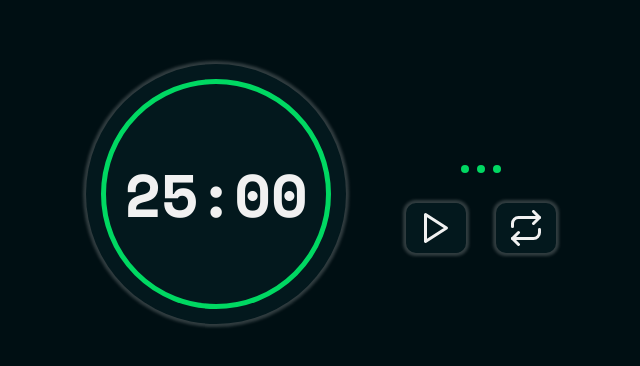
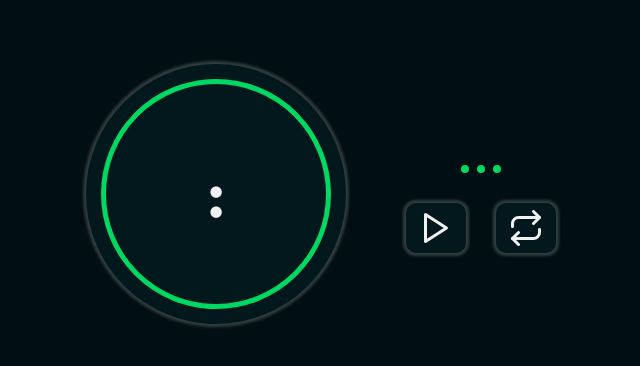
Before and after one commit to edmilson-dk/flash-promo, a React (Create React App) app: page /start in a window 1280 px wide. Shown: the part 206-572 px from the top of the page, without its empty margins (304-944 px from the left). Built offline with nearby package versions, Linux system fonts and the light colour scheme.

Commit message:
feat: added times values components

```diff
--- a/src/components/ValueBoxRouded/index.tsx
+++ b/src/components/ValueBoxRouded/index.tsx
@@ -1,17 +1,29 @@
 import { ValueBoxRoudedWrapper, ValueBoxRoudedContainer } from "src/styles/components/ValueBoxRouded";
 
-function ValueBoxRouded() {
+type ValueBoxRoudedProps = {
+  minuteLeft: number;
+  minuteRight: number;
+  secondLeft: number;
+  secondRight: number;
+}
+
+function ValueBoxRouded({
+  minuteLeft,
+  minuteRight,
+  secondLeft,
+  secondRight
+}: ValueBoxRoudedProps) {
   return (
     <ValueBoxRoudedWrapper>
       <ValueBoxRoudedContainer>
         <div>
-          <strong>2</strong>
-          <strong>5</strong>
+          <strong>{ minuteLeft }</strong>
+          <strong>{ minuteRight }</strong>
         </div>
           <span>:</span>
         <div>
-          <strong>0</strong>
-          <strong>0</strong>
+          <strong>{ secondLeft }</strong>
+          <strong>{ secondRight }</strong>
         </div>
       </ValueBoxRoudedContainer>
     </ValueBoxRoudedWrapper>
```
